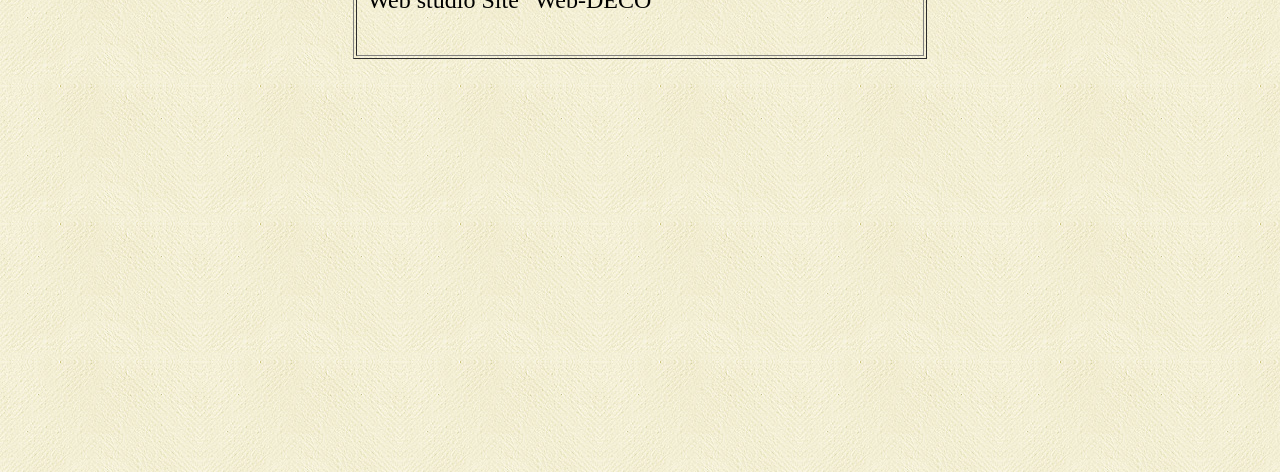
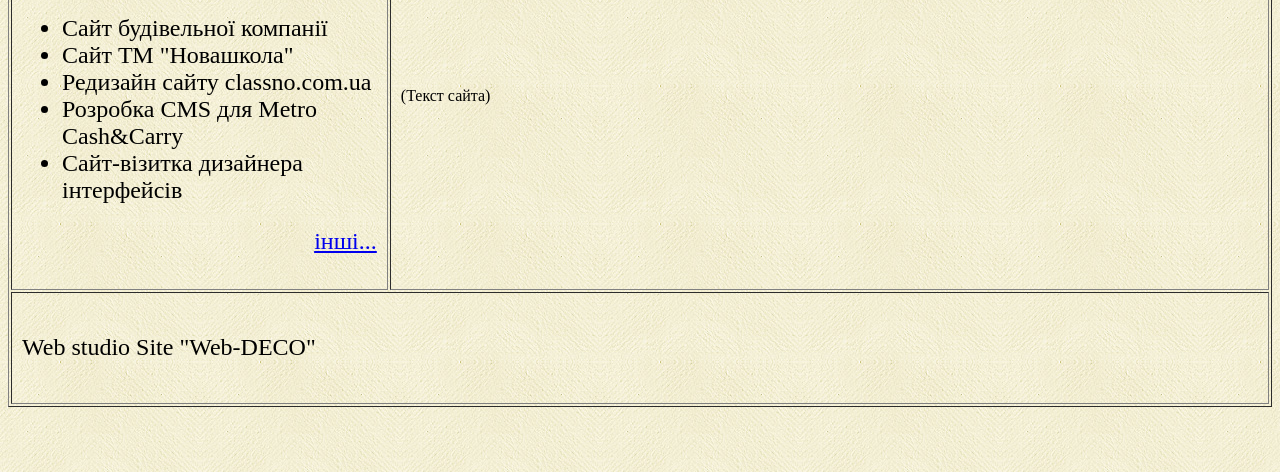
Before and after one commit to vlad-home/vlad-home.github.io, a plain HTML site: page index.html in a window 1280 px wide. Shown: the part 328-800 px from the top of the page. Drawn offline with Linux system fonts and the light colour scheme.

Commit message:
07 - Меню зліва

```diff
--- a/index.html
+++ b/index.html
@@ -28,11 +28,26 @@
             </b></font> </td>
     </tr>
     <tr>
-        <td width="30%" valign="top" >(Меню зліва) </td>
+        <td width="30%" valign="top" >
+
+            <font size="5" color="navy"><h2>Новини</h2></font>
+                <font size="5" >
+            <ul>
+                <li><a gref="#">Сайт будівельної компанії</a></li>
+                <li><a gref="#">Сайт ТМ "Новашкола" </a></li>
+                <li><a gref="#">Редизайн сайту classno.com.ua</a></li>
+                <li><a gref="#">Розробка CMS для Metro Cash&Carry</a></li>
+                <li><a gref="#">Сайт-візитка дизайнера інтерфейсів</a></li>
+                <p align="right"><a href="#">інші...</a></p>
+            </ul>
+            </font>
+
+        </td>
         <td width="70%">(Текст сайта) </td>
     </tr>
     <tr>
-        <td colspan="2" valign="middle" height="90"><font size="5"><hl>Web studio Site "Web-DECO"</h1></font> </td>
+        <td colspan="2" valign="middle" height="90">
+        <font size="5"><hl>Web studio Site "Web-DECO"</h1></font> </td>
      </tr>
  </table>
 
```
